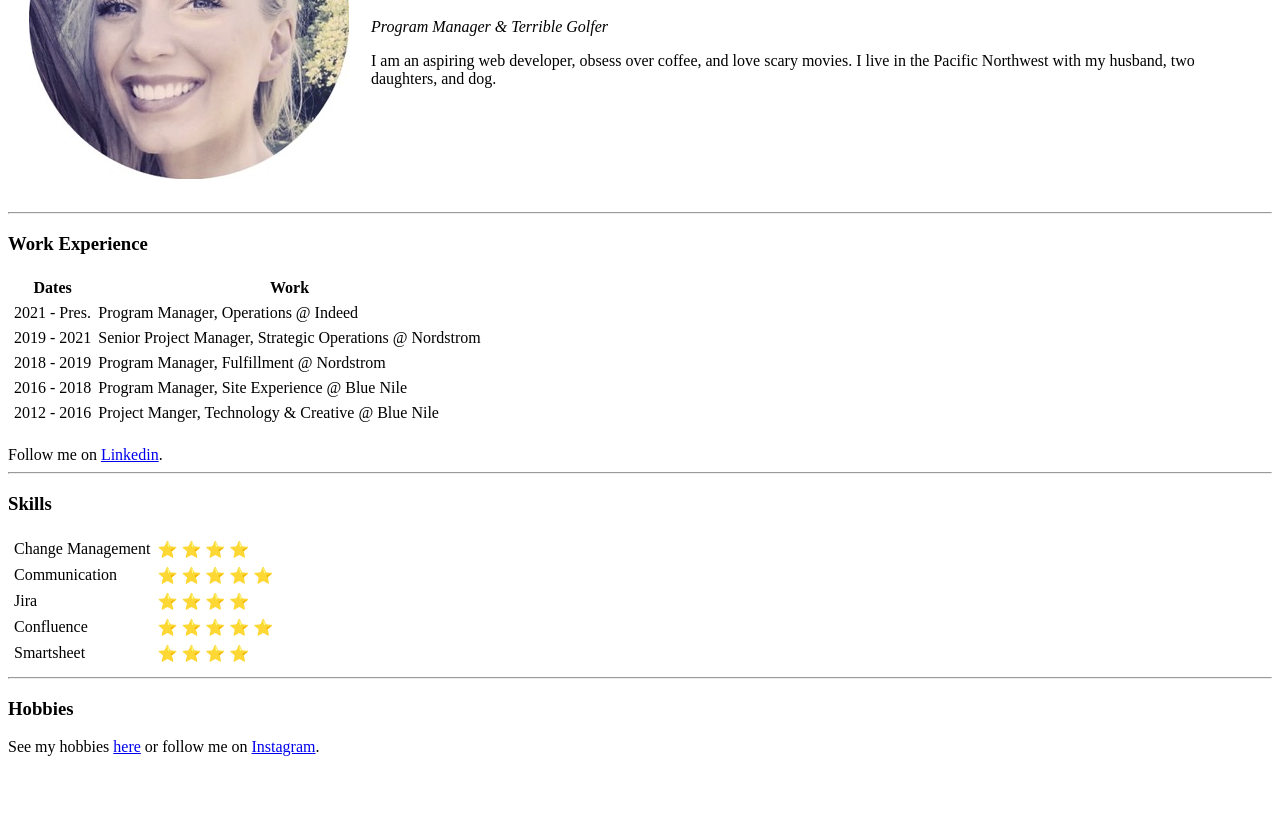
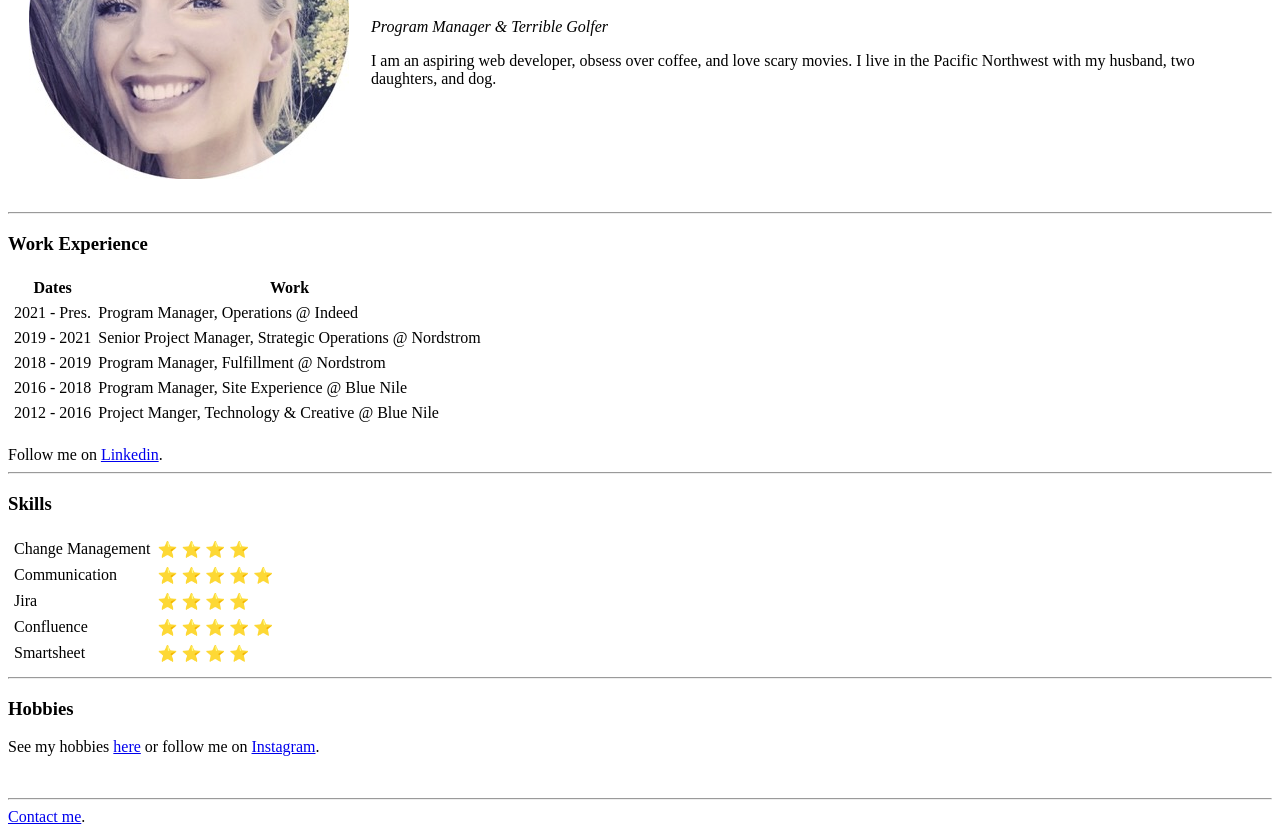
Before and after one commit to AmberIsrael/CV, a plain HTML site: page index.html in a window 1280 px wide. Shown: the part 170-1004 px from the top of the page. Before the commit the page ends 942 px from the top, so only its background shows below. Drawn offline with Linux system fonts and the light colour scheme.

Commit message:
Initial CV Pass

```diff
--- a/index.html
+++ b/index.html
@@ -78,7 +78,9 @@
   <hr>
   <h3>Hobbies</h3>
   <p>See my hobbies <a href="hobbies.html">here</a> or follow me on <a href="https://www.instagram.com/ambernicole.israel/">Instagram</a>.</p>
-
+<br>
+<hr>
+<a href="contact-me.html">Contact me</a>.
 </body>
 
 </html>
```
Also changed, not shown: images/amber.jpeg (added).
